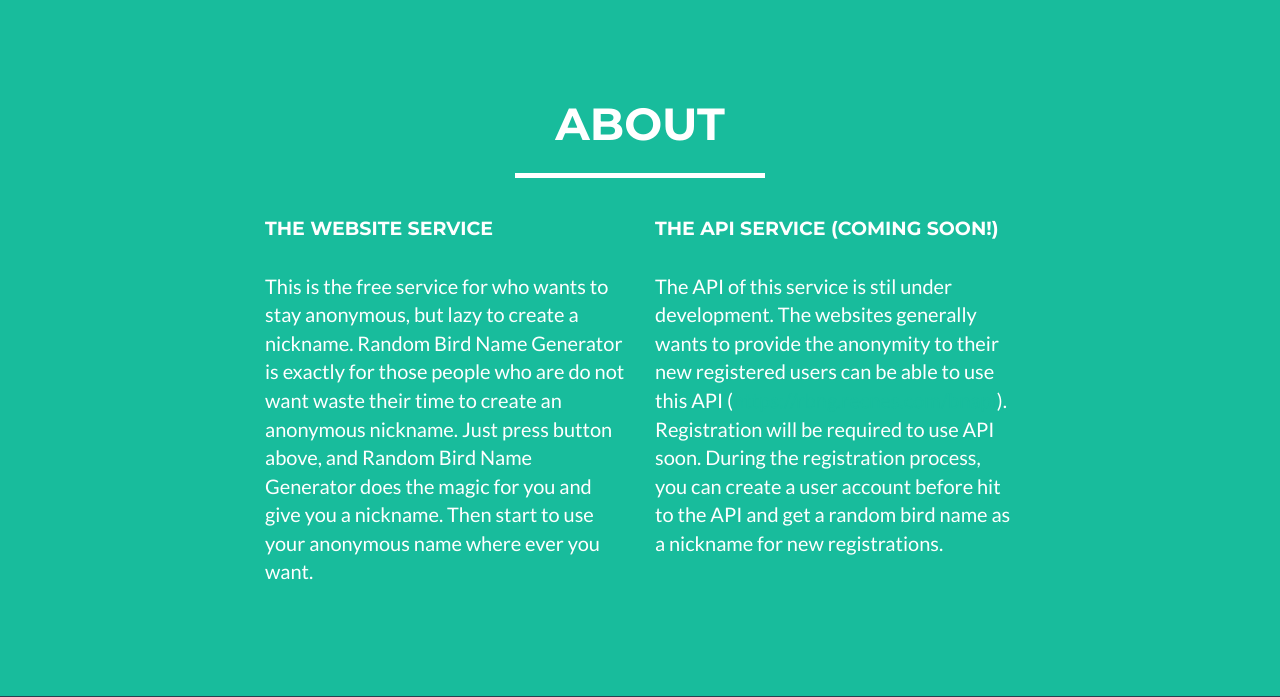
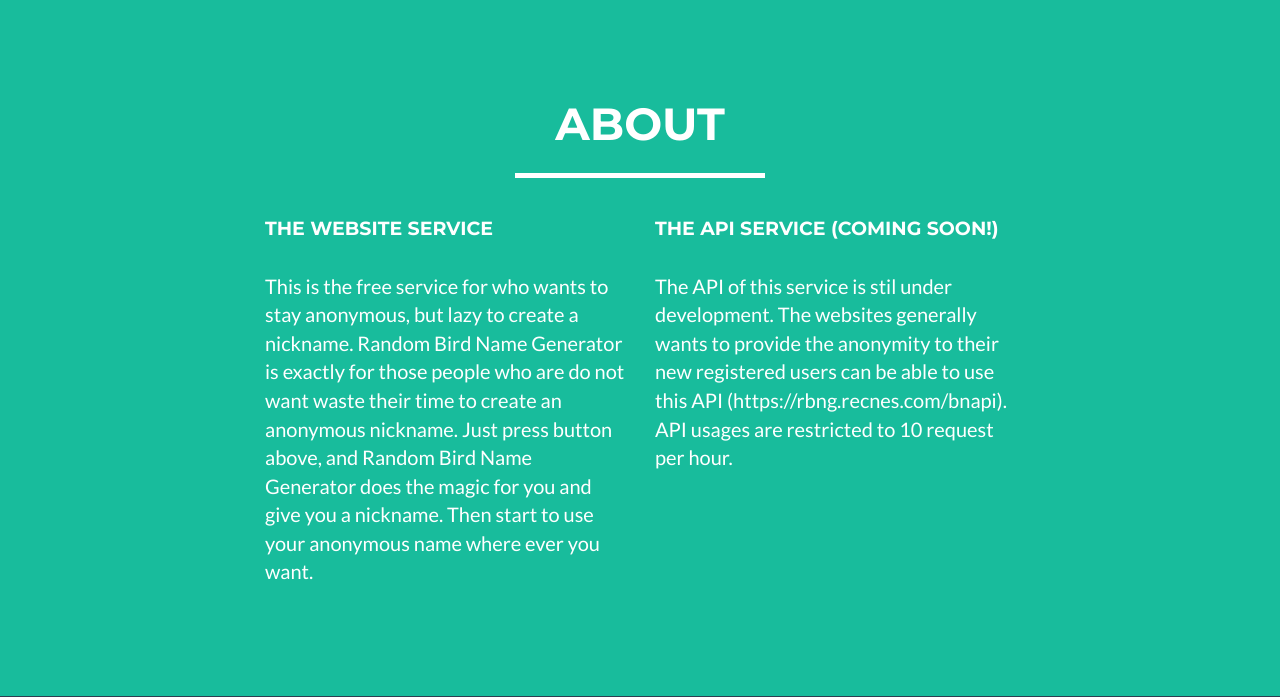
Before and after one commit to RecNes/RandomBirdNameGenerator, a Django app: page / in a window 1280 px wide. Shown: the part 1286-1983 px from the top of the page. Run offline with Django 3.2, Linux system fonts and the light colour scheme; data that the repository does not hold is empty; some libraries are stand-ins or nearby versions.

Commit message:
Fix URL color

```diff
--- a/templates/index.html
+++ b/templates/index.html
@@ -18,8 +18,6 @@
     <meta name="theme-color" content="#ffffff">
 
     <title>{{ title }}</title>
-{#    <link rel="stylesheet" href="https://stackpath.bootstrapcdn.com/bootstrap/4.3.1/css/bootstrap.min.css"#}
-{#          integrity="sha384-ggOyR0iXCbMQv3Xipma34MD+dH/1fQ784/j6cY/iJTQUOhcWr7x9JvoRxT2MZw1T" crossorigin="anonymous">#}
     <link href="{{ STATIC_URL }}css/bootstrap.min.css" rel="stylesheet">
     <link href="{{ STATIC_URL }}css/freelancer.css" rel="stylesheet">
     <link href="{{ STATIC_URL }}font-awesome/css/font-awesome.min.css" rel="stylesheet" type="text/css">
@@ -30,6 +28,31 @@
         <script src="https://oss.maxcdn.com/libs/html5shiv/3.7.0/html5shiv.js"></script>
         <script src="https://oss.maxcdn.com/libs/respond.js/1.4.2/respond.min.js"></script>
     <![endif]-->
+    <style>
+        .urlLink:link {
+          color: white;
+          background-color: transparent;
+          text-decoration: none;
+        }
+
+        .urlLink:visited {
+          color: white;
+          background-color: transparent;
+          text-decoration: none;
+        }
+
+        .urlLink:hover {
+          color: gray;
+          background-color: transparent;
+          text-decoration: none;
+        }
+
+        .urlLink:active {
+          color: white;
+          background-color: transparent;
+          text-decoration: none;
+        }
+    </style>
 </head>
 
 <body id="page-top" class="index">
@@ -155,9 +178,8 @@
                     <p>
                         The API of this service is stil under development. The websites generally wants to provide
                         the anonymity to their new registered users can be able to use this API
-                        (<a href="https://rbng.recnes.com/bnapi">https://rbng.recnes.com/bnapi</a>). Registration will
-                        be required to use API soon. During the registration process, you can create a user account
-                        before hit to the API and get a random bird name as a nickname for new registrations.
+                        (<a href="https://rbng.recnes.com/bnapi" class="urlLink">https://rbng.recnes.com/bnapi</a>).
+                        API usages are restricted to 10 request per hour.
                     </p>
                 </div>
             </div>
```
